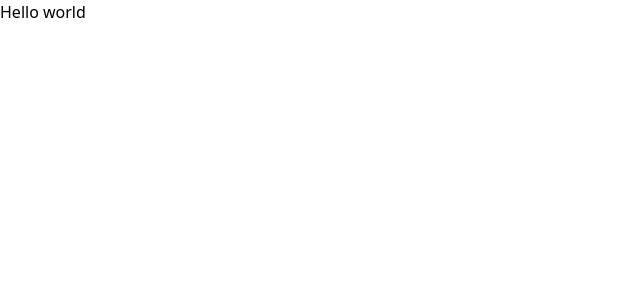
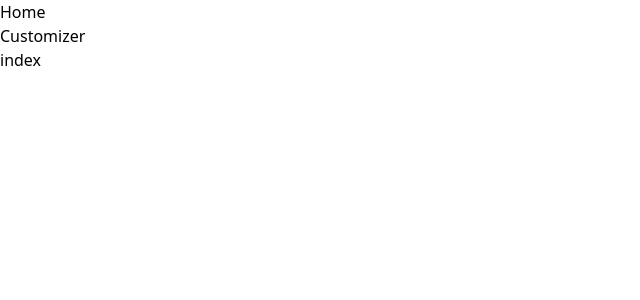
Before and after one commit to talarys/customWorks, a React (Vite) app: page / in a window 1280 px wide. Shown: the top 300 px of the page, without its empty margins (0-640 px from the left). Built offline with nearby package versions, Linux system fonts and the light colour scheme.

Commit message:
Basic Layout

```diff
--- a/src/App.jsx
+++ b/src/App.jsx
@@ -1,8 +1,14 @@
+import Home from "./pages/Home"
+import Customizer from "./pages/Customizer"
+import Canvas from "./canvas"
+
 function App() {
 
   return (
     <>
-   <h1>Hello world</h1>
+    <Home/>
+    <Customizer/>
+    <Canvas/>
     </>
   )
 }
--- /dev/null
+++ b/src/canvas/index.jsx
@@ -0,0 +1,7 @@
+const canvas = () => {
+  return (
+    <div>index</div>
+  )
+}
+
+export default canvas
--- /dev/null
+++ b/src/pages/Customizer.jsx
@@ -0,0 +1,7 @@
+const Customizer = () => {
+  return (
+    <div>Customizer</div>
+  )
+}
+
+export default Customizer
--- /dev/null
+++ b/src/pages/Home.jsx
@@ -0,0 +1,7 @@
+const Home = () => {
+  return (
+    <div>Home</div>
+  )
+}
+
+export default Home
```
